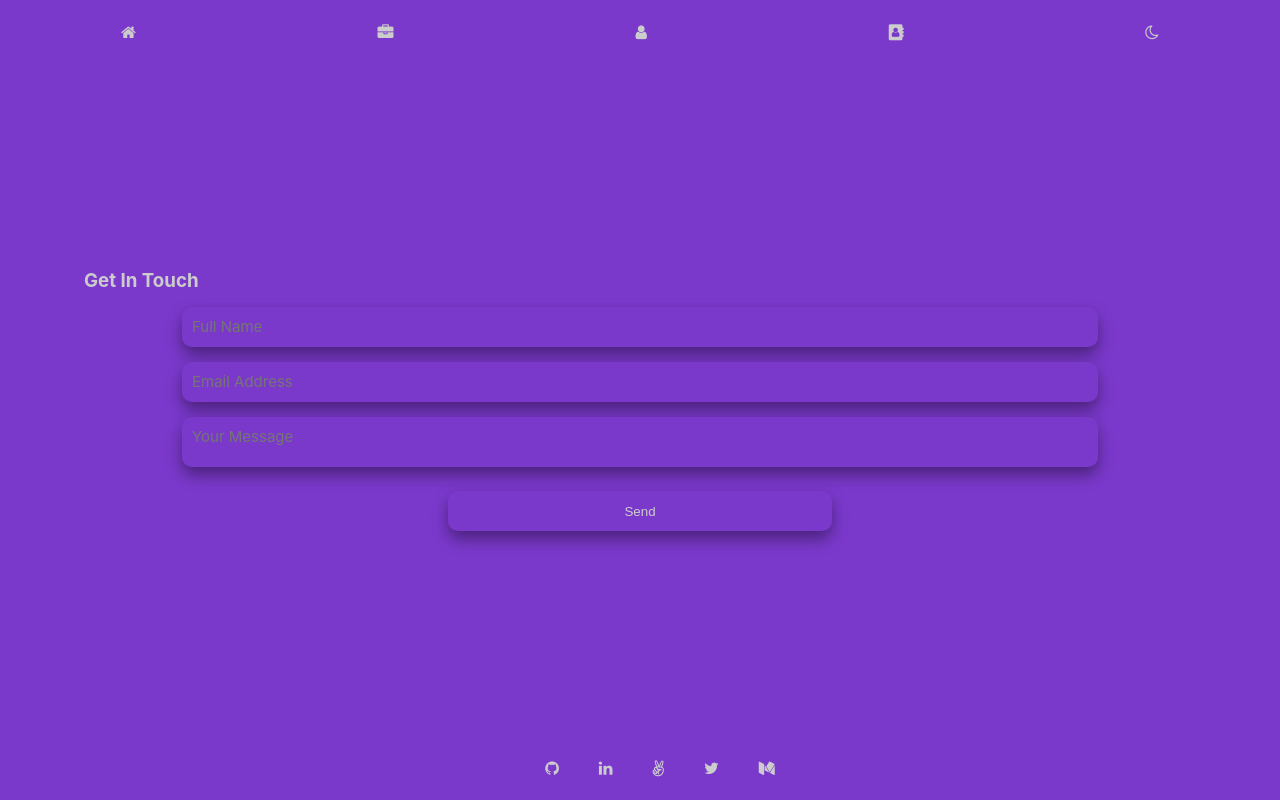
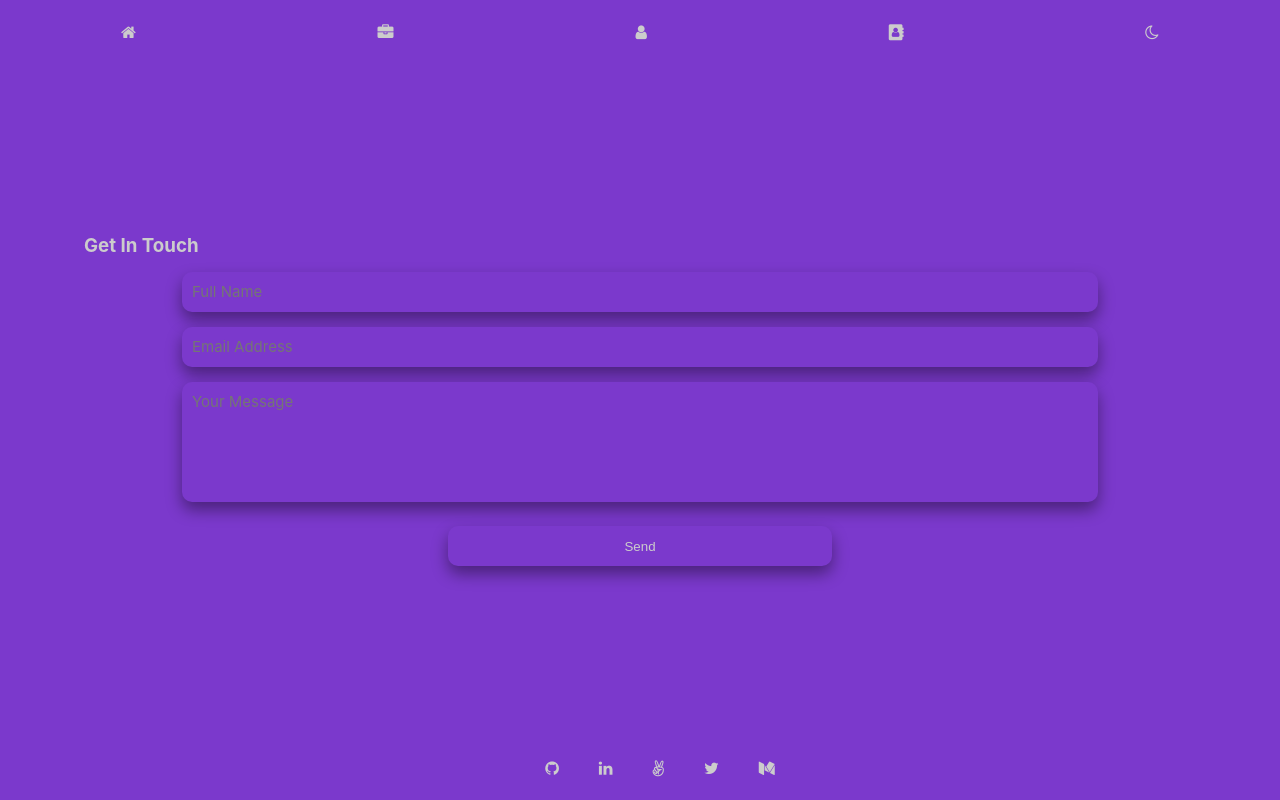
Before and after one commit to amexabee/portfolio-react, a React (Create React App) app: page /contact in a window 1280 px wide. Built offline with nearby package versions, Linux system fonts and the light colour scheme.

Commit message:
Fix textarea view

```diff
--- a/src/components/contact.jsx
+++ b/src/components/contact.jsx
@@ -68,6 +68,7 @@ const Contact = () => {
           onChange={handleChange}
           id="message"
           placeholder="Your Message"
+          maxLength="280"
         ></textarea>
         {state.errors && (
           <div className="validation">{state.errors.message}</div>
--- a/src/css/contact.css
+++ b/src/css/contact.css
@@ -26,6 +26,7 @@ textarea {
   margin: 15px 0 0;
   padding: 10px;
   width: 70vw;
+  min-height: 100px;
   resize: none;
   border-radius: 10px;
   border: 0;
```
